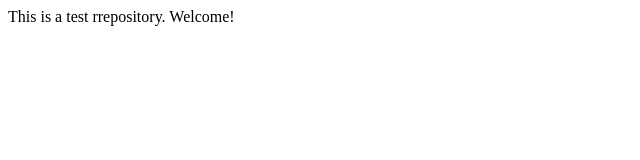
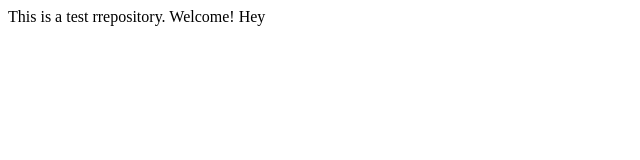
Before and after one commit to rstalpine/rstalpine.github.io, a plain HTML site: page hello.html in a window 1280 px wide. Shown: the full height of the page, 0-640 px from the left. Drawn offline with Linux system fonts and the light colour scheme.

Commit message:
Update hello.html

```diff
--- a/hello.html
+++ b/hello.html
@@ -6,6 +6,6 @@
     <title>Document</title>
 </head>
 <body>
-    This is a test rrepository. Welcome!
+    This is a test rrepository. Welcome! Hey
 </body>
 </html>
```
